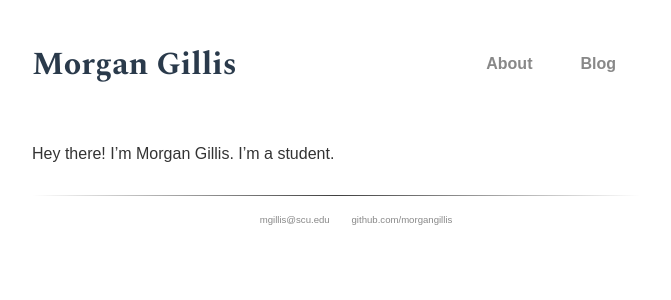
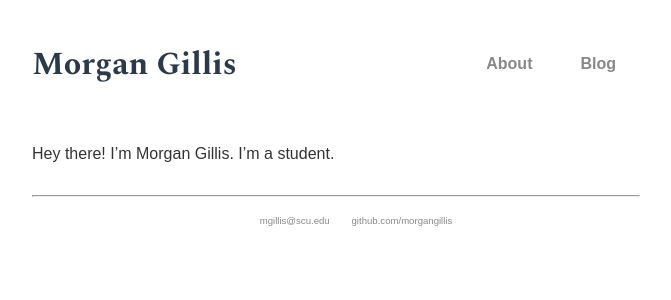
Before and after one commit to morgangillis/morgangillis.github.io, a Jekyll site: the page built from index.md, in a window 1280 px wide. Shown: the top 300 px of the page, without its empty margins (304-975 px from the left). Built offline with Jekyll 4.4.1, drawn with Linux system fonts in a browser that asks for light colours; some web fonts are replaced.

Commit message:
Update footer.scss

```diff
--- a/_sass/footer.scss
+++ b/_sass/footer.scss
@@ -10,7 +10,7 @@ footer {
   div {
     text-align: center;
     hr {
-      border: 0;
+      //border: 0;
       height: 1px;
       background-image: linear-gradient(to right, rgba(0, 0, 0, 0), rgba(0, 0, 0, 0.75), rgba(0, 0, 0, 0));
     }
```
